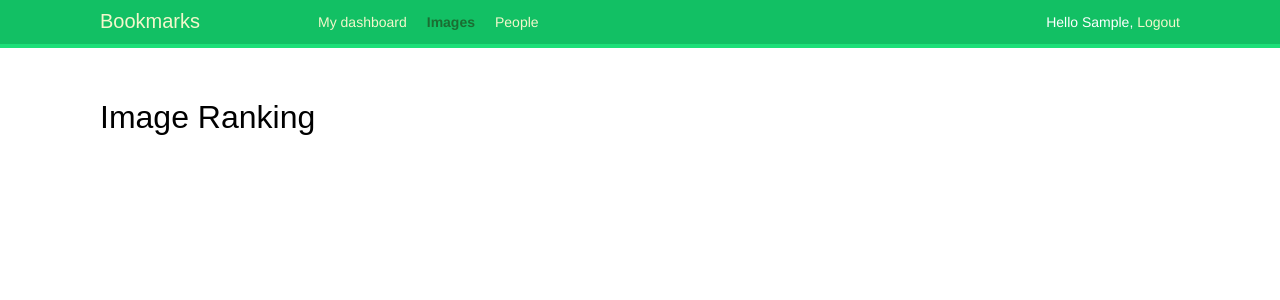
After one commit to sourcery-ai-bot/django-by-example, a Django app: page /images/ranking/ in a window 1280 px wide. The commit adds this page. Shown: the top 300 px of the page. Run offline with Django 3.2, Linux system fonts and the light colour scheme; the visitor is signed in with stand-in values (Sample User, id 1); data that the repository does not hold is empty; some libraries are stand-ins or nearby versions; some web fonts are replaced.

Commit message:
chapter 7 completed

```diff
--- a/socialSite/images/templates/images/image/detail.html
+++ b/socialSite/images/templates/images/image/detail.html
@@ -16,8 +16,7 @@
     <div class="image-info">
       <div>
         <span class="count">
-         <span class="total">{{ total_likes }}</span>
-         like{{ total_likes|pluralize }}
+          {{ total_views }} view{{ total_views|pluralize }}
         </span>
         <a href="#" data-id="{{ image.id }}" data-action="{% if request.user in users_like %}un{% endif %}like" class="like button">
           {% if request.user not in users_like %}
--- /dev/null
+++ b/socialSite/images/templates/images/image/ranking.html
@@ -0,0 +1,16 @@
+{% extends "base.html" %}
+
+{% block title %}Images Ranking{% endblock %}
+
+{% block content %}
+  <h1>Image Ranking</h1>
+  <ol>
+    {% for image in most_viewed %}
+      <li>
+        <a href="{{ image.get_absolute_url }}">
+          {{ image.title }}
+        </a>
+      </li>
+    {% endfor %}
+  </ol>
+{% endblock %}
--- a/socialSite/images/urls.py
+++ b/socialSite/images/urls.py
@@ -8,4 +8,5 @@ urlpatterns = [
     path("create/", views.image_create, name="create"),
     path("like/", views.image_like, name="like"),
     path("detail/<int:id>/<slug:slug>/", views.image_detail, name="detail"),
+    path("ranking/", views.image_ranking, name="ranking"),
 ]
--- a/socialSite/images/views.py
+++ b/socialSite/images/views.py
@@ -1,3 +1,5 @@
+import redis
+from django.conf import settings
 from django.contrib import messages
 from django.http import JsonResponse, HttpResponse
 from django.contrib.auth.decorators import login_required
@@ -8,6 +10,12 @@ from common.decorators import ajax_required
 from actions.utils import create_action
 from .forms import ImageCreateForm
 from .models import Image
+
+
+# connect to redis
+r = redis.StrictRedis(
+    host=settings.REDIS_HOST, port=settings.REDIS_PORT, db=settings.REDIS_DB
+)
 
 
 @login_required
@@ -70,10 +78,14 @@ def image_list(request):
 @login_required
 def image_detail(request, id, slug):
     image = get_object_or_404(Image, id=id, slug=slug)
+    # increment total image views by 1
+    total_views = r.incr(f"images:{image.id}:views")
+    # increment image ranking by 1
+    r.zincrby("image_ranking", image.id, 1)
     return render(
         request,
         "images/image/detail.html",
-        {"section": "images", "image": image},
+        {"section": "images", "image": image, "total_views": total_views},
     )
 
 
@@ -95,3 +107,18 @@ def image_like(request):
         except Exception:
             pass
     return JsonResponse({"status": "ko"})
+
+
+@login_required
+def image_ranking(request):
+    # get image ranking dictionary
+    image_ranking = r.zrange("image_ranking", 0, -1, desc=True)[:10]
+    image_ranking_ids = [int(id) for id in image_ranking]
+    # get most viewed images
+    most_viewed = list(Image.objects.filter(id__in=image_ranking_ids))
+    most_viewed.sort(key=lambda x: image_ranking_ids.index(x.id))
+    return render(
+        request,
+        "images/image/ranking.html",
+        {"section": "images", "most_viewed": most_viewed},
+    )
```
Also changed, not shown: socialSite/images/migrations/0002_image_total_likes.py, 1 other file.
